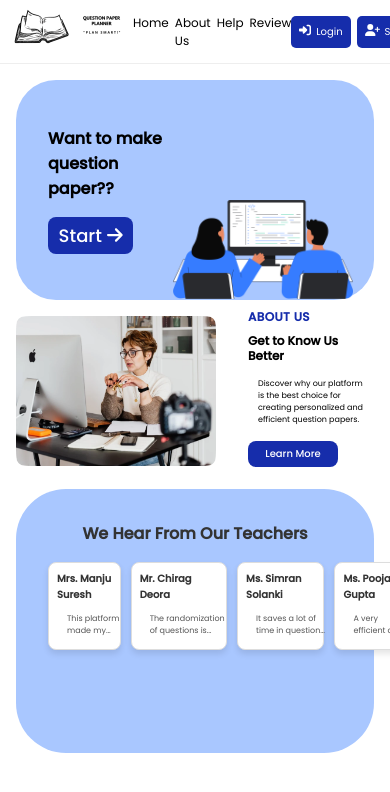
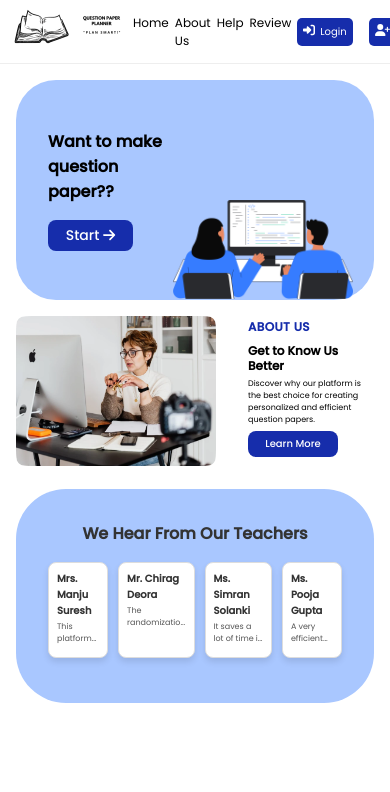
Before and after one commit to BhoomiGupta03/Question-Paper-Planner-frontend, a React (Create React App) app: page / in a window 390 px wide. Shown: the top 792 px of the page. Built offline with nearby package versions, Linux system fonts and the light colour scheme.

Commit message:
add some responsiveness for header

```diff
--- a/src/css/App.css
+++ b/src/css/App.css
@@ -712,17 +712,6 @@ button:hover {
 
 }
 
-/* Additional styles for review responsiveness */
-@media (max-width: 768px) {
-    .review-container {
-        grid-template-columns: 1fr;
-    }
-
-    .review-card {
-        max-width: 90%;
-    }
-}
-
 /* review banner */
 .review-page-content {
     text-align: center;
@@ -1358,6 +1347,30 @@ button:hover {
 }
 
 @media (max-width: 768px) {
+
+    #header .logo img{
+        height: 3em;
+    }
+
+    #header .nav a{
+        font-size: 14px;
+    }
+
+    #header .user-options{
+        gap: 10px;
+    }
+
+    #header .user-options a{
+        padding: 8px;
+        margin: 8px;
+    }
+
+#header .user-options button{
+        padding: 8px;
+    margin: 8px;
+
+}
+
     .banner-container {
         height: 300px;
     }
@@ -1470,6 +1483,20 @@ button:hover {
         font-size: 12px;
     }
 
+    #header .user-options{
+        gap: 8px;
+    }
+
+    #header .user-options a{
+        padding: 6px;
+        margin: 6px;
+    }
+
+#header .user-options button{
+        padding: 6px;
+    margin: 6px;
+
+}
     .banner-container {
         height: 260px;
     }
@@ -1562,7 +1589,7 @@ button:hover {
     }
 
     #header .user-options {
-        gap: 6px;
+        gap: 4px;
     }
 
     #header .user-options svg {
@@ -1570,13 +1597,13 @@ button:hover {
     }
 
     #header .user-options a {
-        padding: 8px;
+        padding: 6px;
         font-size: 10px;
         display: flex;
     }
 
     #header .user-options .logout-button {
-        padding: 8px;
+        padding: 6px;
         font-size: 10px;
         display: flex;
     }
@@ -1596,8 +1623,8 @@ button:hover {
         padding: 5px;
     }
 
-    .banner-container .banner-content .start-link a {
-        font-size: 12px;
+    .banner-container .banner-content .start-link button {
+        font-size: 14px;
     }
 
     .banner-container .img-block {
@@ -1636,6 +1663,7 @@ button:hover {
 
     .review-container {
         margin: 1em;
+        height: 150px;
     }
 
     .review-container h1 {
@@ -1656,10 +1684,14 @@ button:hover {
         padding: 0;
     }
 
-    .profile-content h2,
-    p {
+    .profile-content h2 {
         margin: 10px;
     }
+
+    .profile-content  p {
+        margin: 10px;
+    }
+
 
     .profile-content .edit-save-btn {
         margin: 10px;
```
